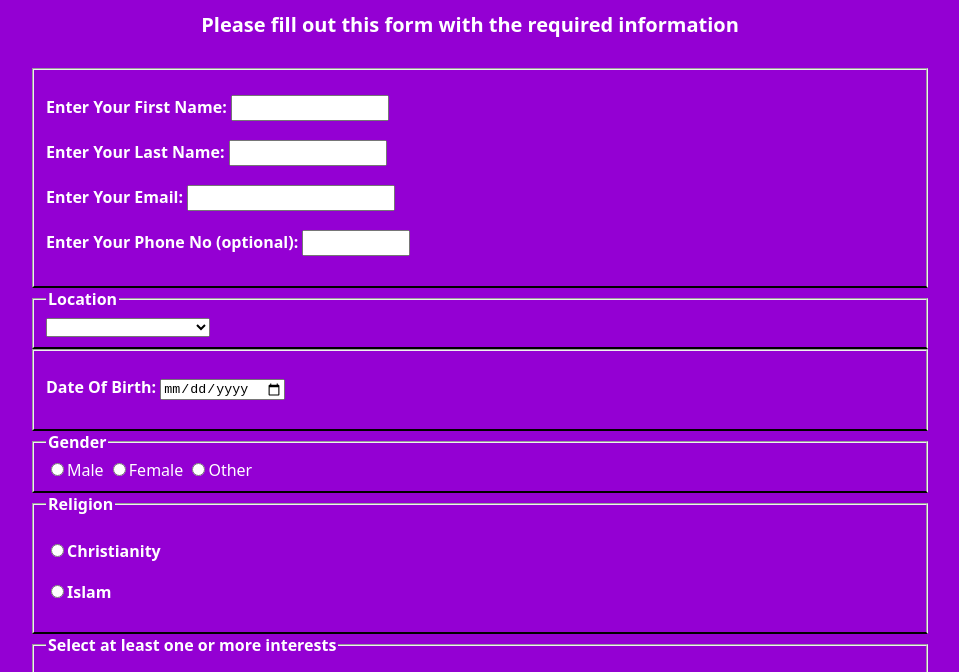
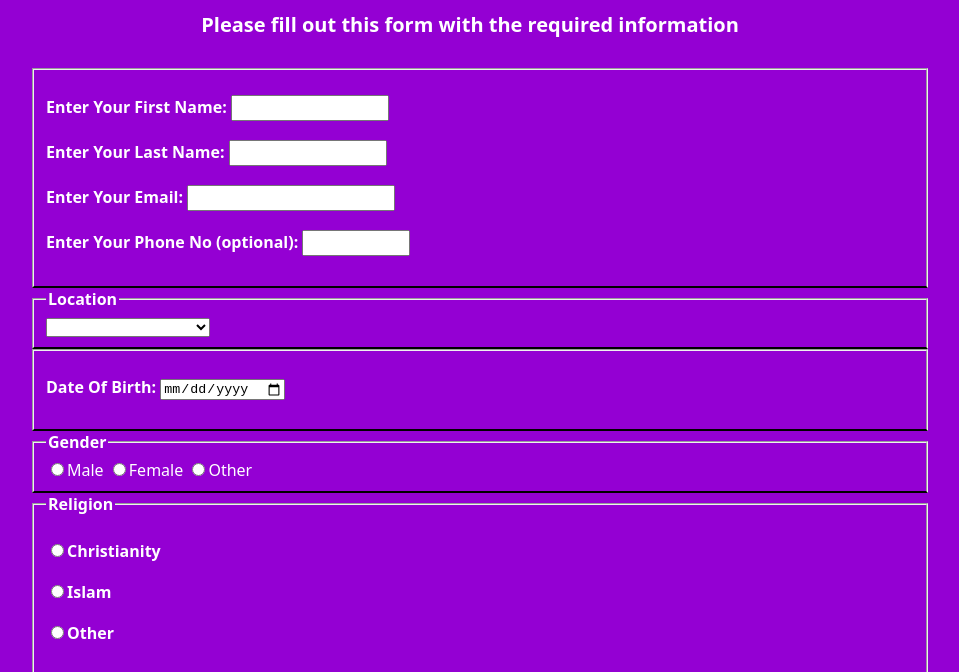
Before and after one commit to Toluwanimi12356/webpage, a plain HTML site: page index.html in a window 1280 px wide. Shown: the part 124-796 px from the top of the page, without its empty margins (170-1129 px from the left). Drawn offline with Linux system fonts and the light colour scheme.

Commit message:
Update index.html

```diff
--- a/index.html
+++ b/index.html
@@ -45,14 +45,15 @@
         </fieldset>
         <fieldset>
             <legend>Gender</legend>
-            <input name="radio_group" type="radio" />Male</label>
-            <input name="radio_group" type="radio" />Female</label>
-            <input name="radio_group"  type="radio" />Other</label>
+            <input name="radio_group1" type="radio" />Male
+            <input name="radio_group1" type="radio" />Female
+            <input name="radio_group1"  type="radio" />Other
         </fieldset>
         <fieldset>
             <legend>Religion</legend>
-            <label for="religion"><input name="radio_group" type="radio" />Christianity</label>
-            <label for="religion"><input name="radio_group" type="radio" />Islam</label>
+            <label for="religion"><input name="radio_group2" type="radio" />Christianity</label>
+            <label for="religion"><input name="radio_group2" type="radio" />Islam</label>
+            <label for="religion"><input name="radio_group2" type="radio" />Other</label>
         </fieldset>
         <fieldset>
             <legend>Select at least one or more interests</legend>
```
